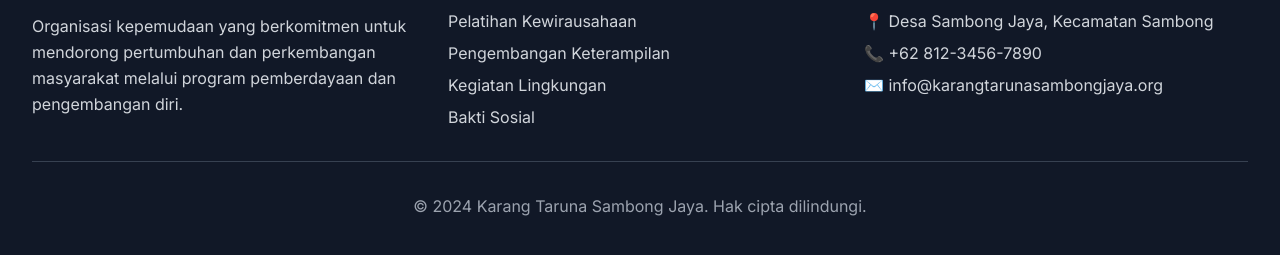
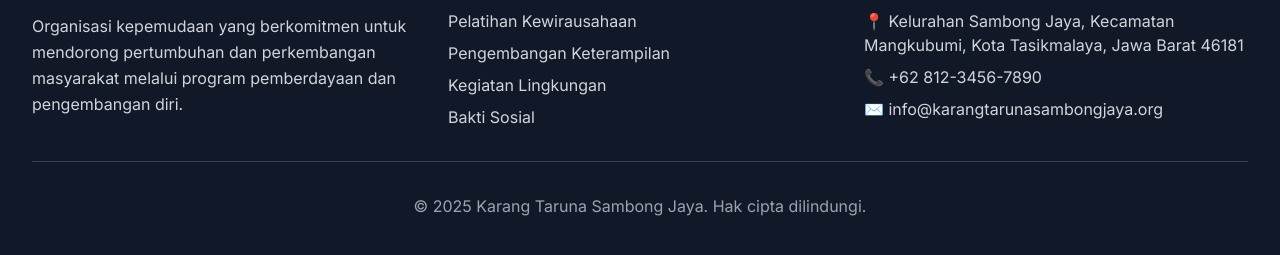
Before and after one commit to azkahaikal/Karang-Taruna-Sambong-Jaya, a plain HTML site: page index.html in a window 1280 px wide. Shown: the part 2651-2906 px from the top of the page. Drawn offline with nearby package versions, Linux system fonts and the light colour scheme.

Commit message:
Update contact information and copyright year

```diff
--- a/index.html
+++ b/index.html
@@ -340,14 +340,14 @@
                 <div>
                     <h4 class="font-accent font-semibold mb-4">Kontak</h4>
                     <div class="space-y-2 text-gray-300">
-                        <p>📍 Desa Sambong Jaya, Kecamatan Sambong</p>
+                        <p>📍 Kelurahan Sambong Jaya, Kecamatan Mangkubumi, Kota Tasikmalaya, Jawa Barat 46181</p>
                         <p>📞 +62 812-3456-7890</p>
                         <p>✉️ info@karangtarunasambongjaya.org</p>
                     </div>
                 </div>
             </div>
             <div class="border-t border-gray-700 mt-8 pt-8 text-center text-gray-400">
-                <p>&copy; 2024 Karang Taruna Sambong Jaya. Hak cipta dilindungi.</p>
+                <p>&copy; 2025 Karang Taruna Sambong Jaya. Hak cipta dilindungi.</p>
             </div>
         </div>
     </footer>
```
